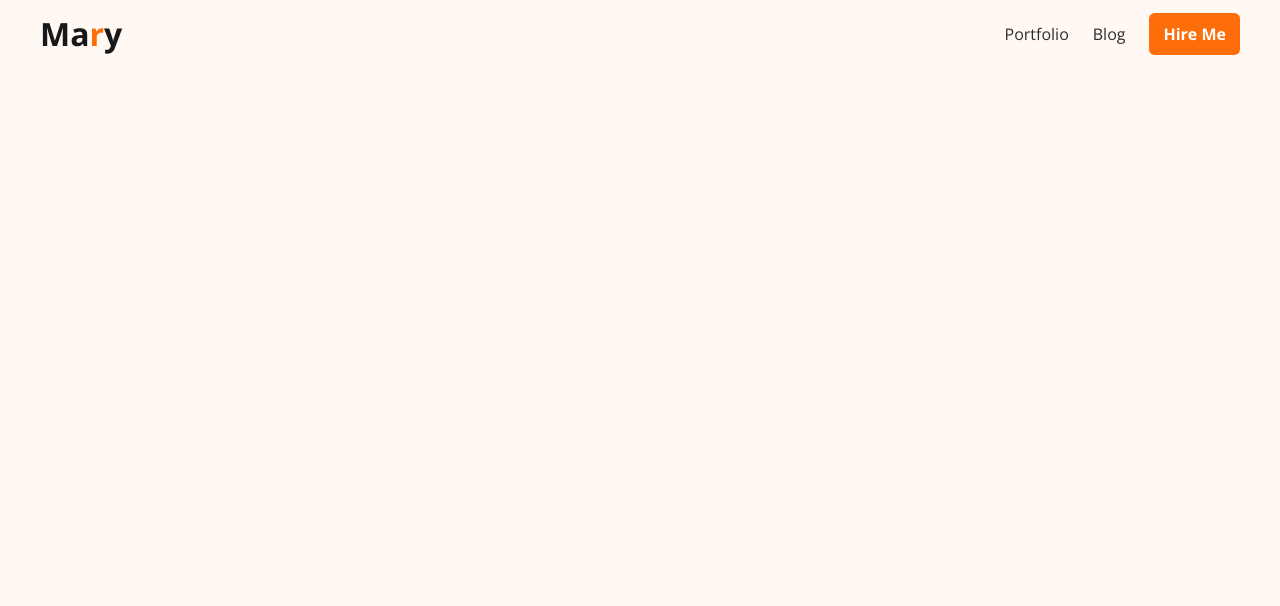
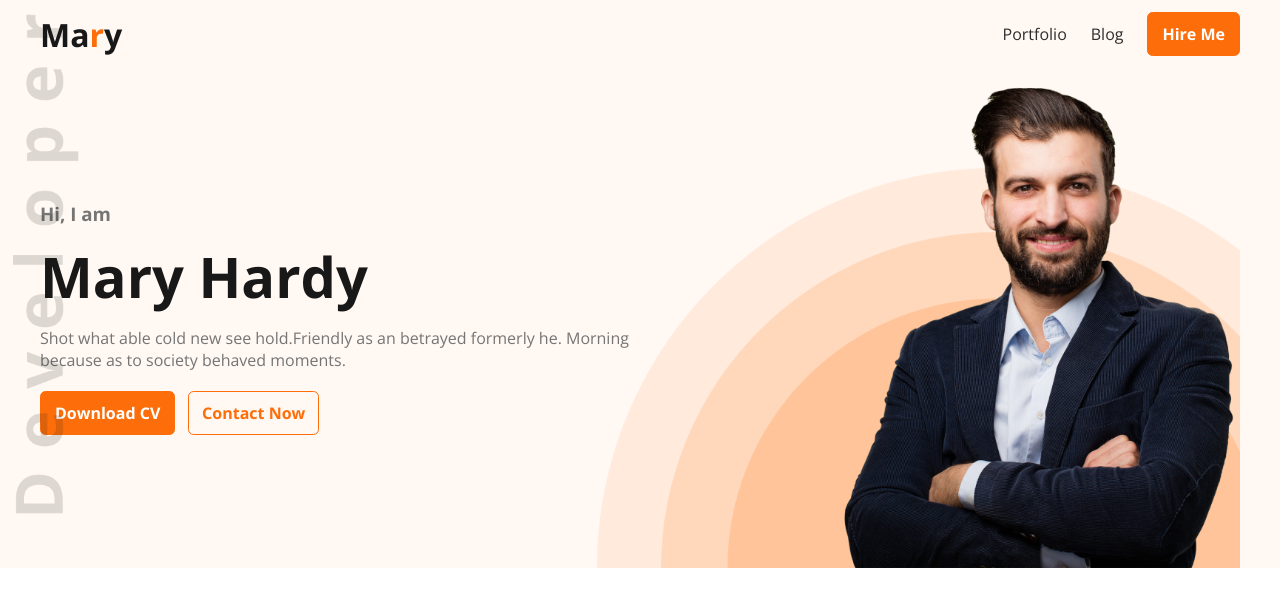
Before and after one commit to mrrakib5007/dev-portfolio1, a plain HTML site: page index.html in a window 1280 px wide. Drawn offline with nearby package versions, Linux system fonts and the light colour scheme.

Commit message:
Banner Section Added

```diff
--- a/css/style.css
+++ b/css/style.css
@@ -1,5 +1,7 @@
+/* Open Sans Google Font Import  */
 @import url('https://fonts.googleapis.com/css2?family=Open+Sans:ital,wght@0,300..800;1,300..800&display=swap');
 
+/* Reset style  */
 * {
     margin: 0;
     padding: 0;
@@ -8,6 +10,20 @@
 }
 
 /* common style  */
+:root {
+    --primary-color: #fd6e0a;
+    --dark-color: #181818;
+}
+
+h1, h2, h3, h4, h5, h6, p {
+    margin: 0;
+}
+
+.container {
+    max-width: 1200px;
+    margin: auto;
+}
+
 .btn {
     border: none;
     padding: 10px 14px;
@@ -15,30 +31,54 @@
     font-weight: 700;
     cursor: pointer;
     border-radius: 0.35rem;
+    background: var(--primary-color);
+    border: 1px solid var(--primary-color);
+    color: white;
 }
 
+.btn-outline {
+    border: none;
+    padding: 10px 13px;
+    font-size: 1rem;
+    font-weight: 700;
+    cursor: pointer;
+    border-radius: 0.35rem;
+    background: none;
+    color: var(--primary-color);
+    border: 1px solid var(--primary-color);
+}
+
+
+
+/* Header Section Style  */
 .header {
-   background: #fff8f3FF;
-   height: 100vh;
+    position: relative;
+    background: #fff8f3;
+   /* background: #0000004d; */
+}
+
+.header .developer-img {
+    position: absolute;
+    max-height: 500px;
+    top: 0.9rem;
+    left: 0.8rem;
 }
 
 .navbar {
     display: flex;
     justify-content: space-between;
     align-items: center;
-    max-width: 1200px;
-    margin: auto;
     padding: 0.75rem 0;
 }
 
 .navbar .logo {
-    color: #181818FF;
+    color: var(--dark-color);
     font-size: 2rem;
     margin: 0;
 }
 
 .navbar .logo span {
-    color:#fd6e0a;
+    color: var(--primary-color);
 }
 
 .navbar ul {
@@ -54,7 +94,51 @@
     font-size: 1rem;
 }
 
-.navbar ul li .btn {
-    background: #fd6e0a;
-    color: white;
+/* Banner Section Style  */
+
+.banner {
+    display: grid;
+    grid-template-columns: repeat(2, 1fr);
+    justify-content: space-between;
+    align-items: center;
+    gap: 1.25rem;
 }
+
+.hero-left h3 {
+    color: #757575;
+}
+
+.hero-left h1 {
+    font-size: 3.5rem;
+    margin: 0.8rem 0;
+    color: var(--dark-color);
+}
+
+.hero-left p {
+    color: #757575;
+    margin-bottom: 1.25rem;
+}
+
+.hero-left .hero-btn-container {
+    display: flex;
+    align-items: center;
+    gap: 0.8rem;
+}
+
+.hero-right {
+    display: flex;
+    justify-content: end;
+    position: relative;
+}
+
+.hero-right img{
+    max-height: 500px;
+    z-index: 1;
+}
+
+.hero-right .hero-bg-img{
+    position: absolute;
+    bottom: 0;
+    right: 0;
+    max-height: 400px;
+}
--- a/index.html
+++ b/index.html
@@ -7,9 +7,11 @@
     <link rel="stylesheet" href="./css/style.css">
 </head>
 <body>
+    <!-- Header Section Start  -->
     <header class="header">
-
-        <nav class="navbar">
+        <img class="developer-img" src="./images/developer.png" alt="Developer Side Img">
+        <!-- Navbar  -->
+        <nav class="navbar container">
             <h2 class="logo">Ma<span>r</span>y</h2>
             <ul class="navlinks">
                 <li><a href="#">Portfolio</a></li>
@@ -17,6 +19,29 @@
                 <li><button class="btn">Hire Me</button></li>
             </ul>
         </nav>
+
+        <!-- Banner Section  -->
+         <div class="banner container">
+            <!-- Hero left  -->
+             <div class="hero-left">
+                <h3>Hi, I am</h3>
+                <h1>Mary Hardy</h1>
+                <p>Shot what able cold new see hold.Friendly as an betrayed formerly he. Morning because as to society behaved moments.</p>
+                <div class="hero-btn-container">
+                    <button class="btn">Download CV</button>
+                    <button class="btn-outline">Contact Now</button>
+                </div>
+             </div>
+
+             <!-- Hero Right  -->
+             <div class="hero-right">
+                <img class="hero-bg-img" src="./images/header_bg.png" alt="Hero Bg image">
+                <img src="./images/hardy.png" alt="Dev Picture">
+             </div>
+         </div>
     </header>
+    <!-- Header Section End  -->
+
+
 </body>
 </html>
```
Also changed, not shown: images/developer.png (added), images/hardy.png (added), images/header_bg.png (added), images/icons/facebook.png (added), images/icons/insta.png (added), images/icons/js.png (added), images/icons/mongo.png (added), images/icons/nodejs.png (added), images/icons/react.png (added), images/icons/twitter.png (added).
